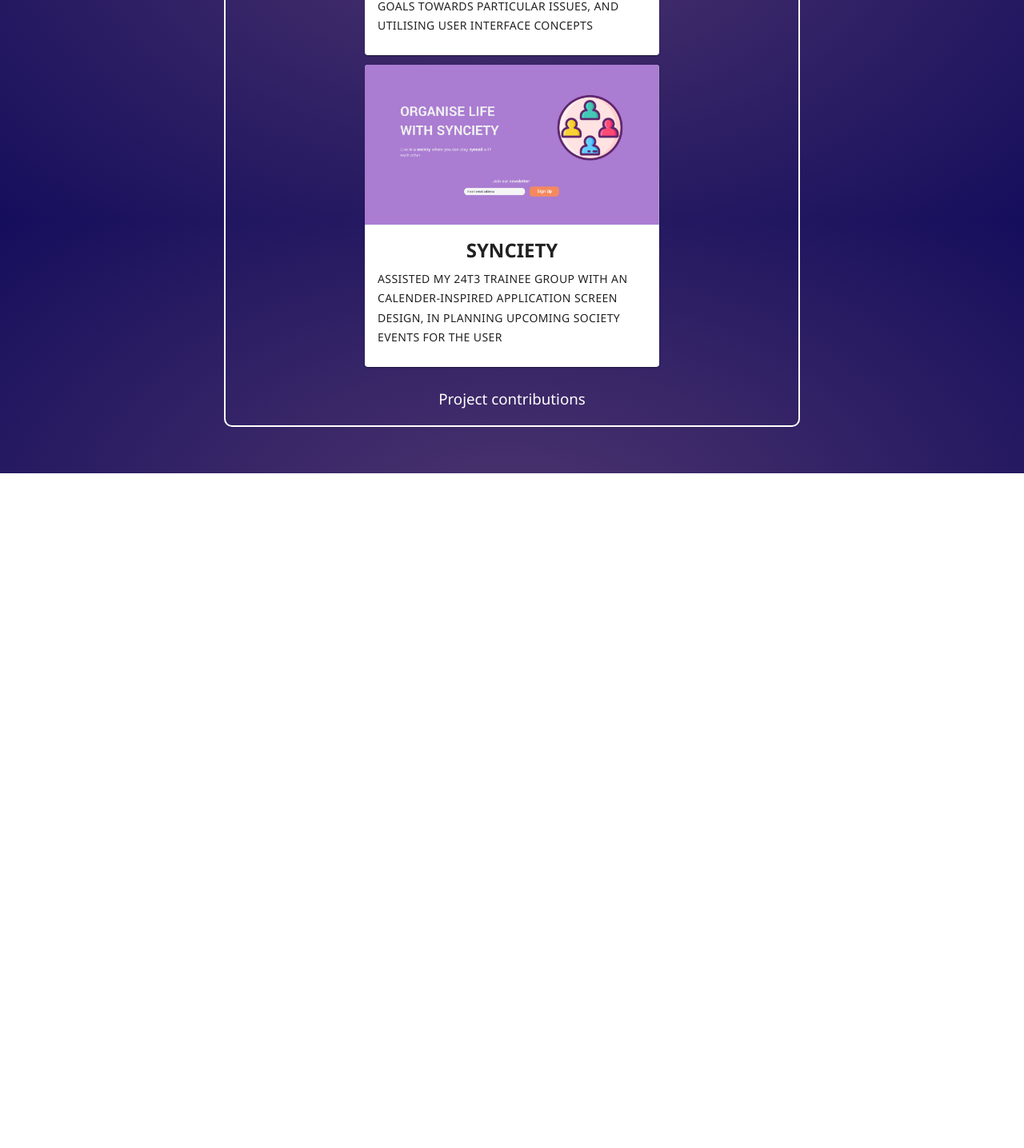
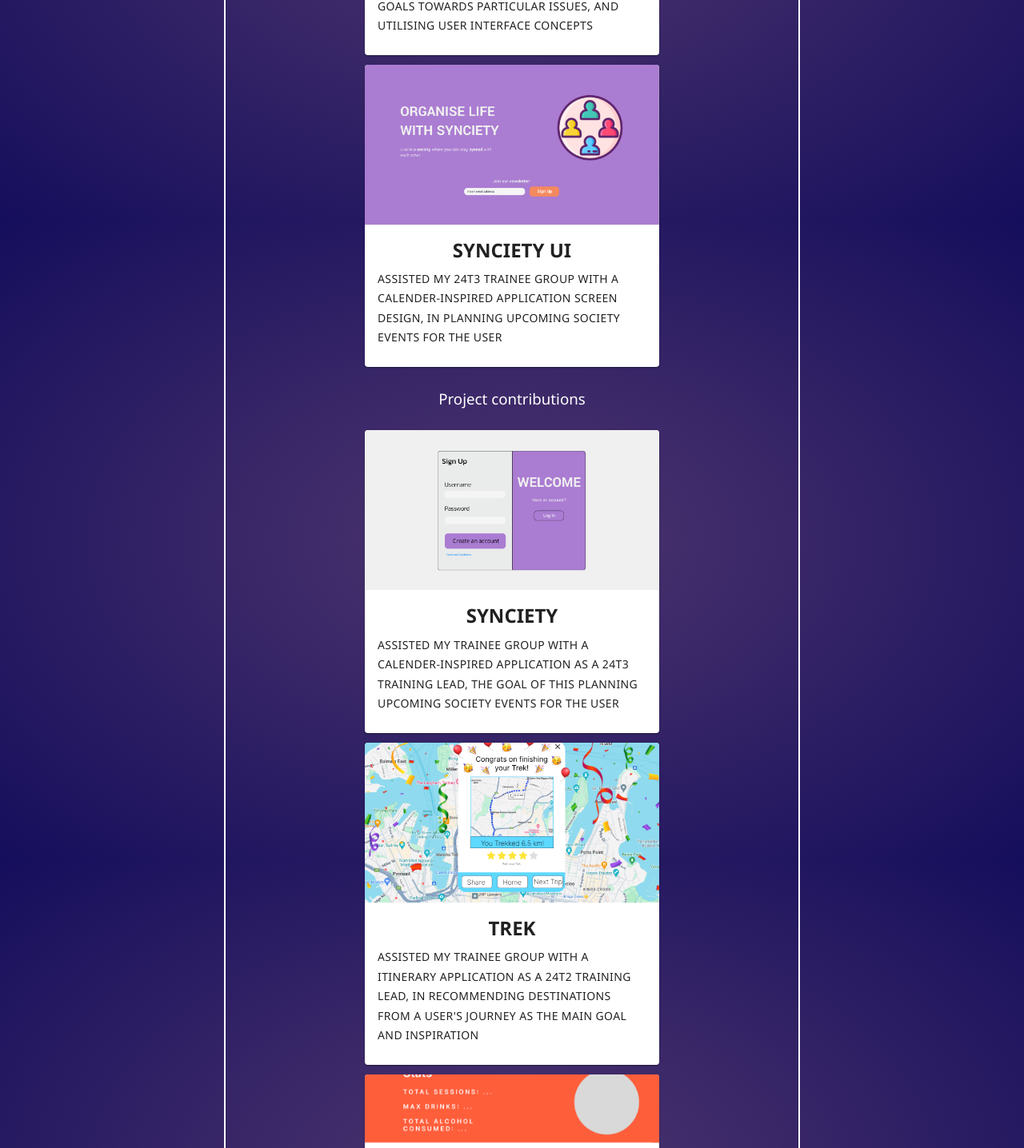
Before and after one commit to NgTaniel/port, a React (Vite) app in the folder portfolio/: page /projects in a window 1280 px wide. Shown: the part 1325-2761 px from the top of the page at 80% size. Before the commit the page ends 1917 px from the top, so only its background shows below. Built offline with nearby package versions, Linux system fonts and the light colour scheme.

Commit message:
updated project and contact page

```diff
--- a/portfolio/pages/Contactpage.jsx
+++ b/portfolio/pages/Contactpage.jsx
@@ -1,7 +1,8 @@
-import React from 'react'
+// import React from 'react'
 import { useNavigate } from 'react-router-dom'
 import AnimateComp from './AnimateComp';
 import { styled } from '@mui/system';
+import { Button } from '@mui/material';
 
 
 const Contactpage = () => {
@@ -32,6 +33,19 @@ const Contactpage = () => {
     fontWeight: '400'
   });
 
+  const ButtonRow = styled('div')({
+    display: 'flex',
+    justifyContent: 'space-evenly',
+    gap: '2vw',
+    marginBottom: '2em'
+  })
+
+  const ContactButton = styled(Button)({
+    border: '2px solid white',
+    padding: '2em',
+    borderRadius: '50%'
+  })
+
   return (
     <>
     <AnimateComp>
@@ -42,6 +56,31 @@ const Contactpage = () => {
           </svg>
         </Backbutton>
         <Heading>Contact Me</Heading>
+
+        <ButtonRow>
+          <ContactButton href='https://www.instagram.com/nathaneil_tamn/' target='_blank'>
+            <svg xmlns="http://www.w3.org/2000/svg" width="50" height="50" fill="white" className="bi bi-instagram" viewBox="0 0 16 16">
+              <path d="M8 0C5.829 0 5.556.01 4.703.048 3.85.088 3.269.222 2.76.42a3.9 3.9 0 0 0-1.417.923A3.9 3.9 0 0 0 .42 2.76C.222 3.268.087 3.85.048 4.7.01 5.555 0 5.827 0 8.001c0 2.172.01 2.444.048 3.297.04.852.174 1.433.372 1.942.205.526.478.972.923 1.417.444.445.89.719 1.416.923.51.198 1.09.333 1.942.372C5.555 15.99 5.827 16 8 16s2.444-.01 3.298-.048c.851-.04 1.434-.174 1.943-.372a3.9 3.9 0 0 0 1.416-.923c.445-.445.718-.891.923-1.417.197-.509.332-1.09.372-1.942C15.99 10.445 16 10.173 16 8s-.01-2.445-.048-3.299c-.04-.851-.175-1.433-.372-1.941a3.9 3.9 0 0 0-.923-1.417A3.9 3.9 0 0 0 13.24.42c-.51-.198-1.092-.333-1.943-.372C10.443.01 10.172 0 7.998 0zm-.717 1.442h.718c2.136 0 2.389.007 3.232.046.78.035 1.204.166 1.486.275.373.145.64.319.92.599s.453.546.598.92c.11.281.24.705.275 1.485.039.843.047 1.096.047 3.231s-.008 2.389-.047 3.232c-.035.78-.166 1.203-.275 1.485a2.5 2.5 0 0 1-.599.919c-.28.28-.546.453-.92.598-.28.11-.704.24-1.485.276-.843.038-1.096.047-3.232.047s-2.39-.009-3.233-.047c-.78-.036-1.203-.166-1.485-.276a2.5 2.5 0 0 1-.92-.598 2.5 2.5 0 0 1-.6-.92c-.109-.281-.24-.705-.275-1.485-.038-.843-.046-1.096-.046-3.233s.008-2.388.046-3.231c.036-.78.166-1.204.276-1.486.145-.373.319-.64.599-.92s.546-.453.92-.598c.282-.11.705-.24 1.485-.276.738-.034 1.024-.044 2.515-.045zm4.988 1.328a.96.96 0 1 0 0 1.92.96.96 0 0 0 0-1.92m-4.27 1.122a4.109 4.109 0 1 0 0 8.217 4.109 4.109 0 0 0 0-8.217m0 1.441a2.667 2.667 0 1 1 0 5.334 2.667 2.667 0 0 1 0-5.334"/>
+            </svg>
+          </ContactButton>
+          <ContactButton href='https://www.linkedin.com/in/nathaniel-tan-448870268/' target='_blank'>
+            <svg xmlns="http://www.w3.org/2000/svg" width="50" height="50" fill="white" className="bi bi-linkedin" viewBox="0 0 16 16">
+              <path d="M0 1.146C0 .513.526 0 1.175 0h13.65C15.474 0 16 .513 16 1.146v13.708c0 .633-.526 1.146-1.175 1.146H1.175C.526 16 0 15.487 0 14.854zm4.943 12.248V6.169H2.542v7.225zm-1.2-8.212c.837 0 1.358-.554 1.358-1.248-.015-.709-.52-1.248-1.342-1.248S2.4 3.226 2.4 3.934c0 .694.521 1.248 1.327 1.248zm4.908 8.212V9.359c0-.216.016-.432.08-.586.173-.431.568-.878 1.232-.878.869 0 1.216.662 1.216 1.634v3.865h2.401V9.25c0-2.22-1.184-3.252-2.764-3.252-1.274 0-1.845.7-2.165 1.193v.025h-.016l.016-.025V6.169h-2.4c.03.678 0 7.225 0 7.225z"/>
+            </svg>
+          </ContactButton>
+        </ButtonRow>
+        <ButtonRow>
+          <ContactButton href='https://github.com/NgTaniel' target='_blank'>
+            <svg xmlns="http://www.w3.org/2000/svg" width="50" height="50" fill="white" className="bi bi-github" viewBox="0 0 16 16">
+              <path d="M8 0C3.58 0 0 3.58 0 8c0 3.54 2.29 6.53 5.47 7.59.4.07.55-.17.55-.38 0-.19-.01-.82-.01-1.49-2.01.37-2.53-.49-2.69-.94-.09-.23-.48-.94-.82-1.13-.28-.15-.68-.52-.01-.53.63-.01 1.08.58 1.23.82.72 1.21 1.87.87 2.33.66.07-.52.28-.87.51-1.07-1.78-.2-3.64-.89-3.64-3.95 0-.87.31-1.59.82-2.15-.08-.2-.36-1.02.08-2.12 0 0 .67-.21 2.2.82.64-.18 1.32-.27 2-.27s1.36.09 2 .27c1.53-1.04 2.2-.82 2.2-.82.44 1.1.16 1.92.08 2.12.51.56.82 1.27.82 2.15 0 3.07-1.87 3.75-3.65 3.95.29.25.54.73.54 1.48 0 1.07-.01 1.93-.01 2.2 0 .21.15.46.55.38A8.01 8.01 0 0 0 16 8c0-4.42-3.58-8-8-8"/>
+            </svg>
+          </ContactButton>
+          <ContactButton href='https://www.facebook.com/nathaniel.tan.796569/' target='_blank'>
+            <svg xmlns="http://www.w3.org/2000/svg" width="50" height="50" fill="white" className="bi bi-facebook" viewBox="0 0 16 16">
+              <path d="M16 8.049c0-4.446-3.582-8.05-8-8.05C3.58 0-.002 3.603-.002 8.05c0 4.017 2.926 7.347 6.75 7.951v-5.625h-2.03V8.05H6.75V6.275c0-2.017 1.195-3.131 3.022-3.131.876 0 1.791.157 1.791.157v1.98h-1.009c-.993 0-1.303.621-1.303 1.258v1.51h2.218l-.354 2.326H9.25V16c3.824-.604 6.75-3.934 6.75-7.951"/>
+            </svg>
+          </ContactButton>
+        </ButtonRow>
       </ContactContainer>
     </AnimateComp>
     </>
--- a/portfolio/pages/Projectpage.jsx
+++ b/portfolio/pages/Projectpage.jsx
@@ -7,7 +7,7 @@ import sip1 from '../images/sip1.png';
 import sip2 from '../images/sip2.png';
 import trek1 from '../images/trek1.png';
 import trek2 from '../images/trek2.png';
-import care1 from '../images/care1.png';
+// import care1 from '../images/care1.png';
 import care2 from '../images/care2.png';
 import synciety1 from '../images/synciety1.png'
 import synciety2 from '../images/synciety2.png'
@@ -90,7 +90,7 @@ const Projectpage = () => {
             />
             <CardContent>
               <CardTitle gutterBottom variant="h5" component="div">
-                Sip-Sip Hooray
+                Sip-Sip Hooray UI
               </CardTitle>
               <CardInfo variant="body3">
                 23T3 Trainee Project: UI Screen Design Prototype showcasing a drink simulator application
@@ -112,7 +112,7 @@ const Projectpage = () => {
             />
             <CardContent>
               <CardTitle gutterBottom variant="h5" component="div">
-                Trek
+                Trek UI
               </CardTitle>
               <CardInfo variant="body3">
                 Oversaw and assisted my 24T2 group with an Itinerary application prototype, in recommending destinations from a user&apos;s journey
@@ -156,16 +156,81 @@ const Projectpage = () => {
             />
             <CardContent>
               <CardTitle gutterBottom variant="h5" component="div">
-                Synciety
+                Synciety UI
               </CardTitle>
               <CardInfo variant="body3">
-                Assisted my 24T3 trainee group with an Calender-inspired application screen design, in planning upcoming society events for the user
+                Assisted my 24T3 trainee group with a Calender-inspired application screen design, in planning upcoming society events for the user
               </CardInfo>
             </CardContent>
           </StyledCard>
         </ProjectButton>
 
         <Subheading>Project contributions</Subheading>
+        <ProjectButton
+          href='https://github.com/devsoc-unsw/trainee-emperor-24t3'
+          target='_blank'
+        >
+          <StyledCard>
+            <CardMedia
+              component='img'
+              alt='sip'
+              height='200'
+              image={synciety1}
+            />
+            <CardContent>
+              <CardTitle gutterBottom variant="h5" component="div">
+                Synciety
+              </CardTitle>
+              <CardInfo variant="body3">
+                Assisted my trainee group with a Calender-inspired application as a 24T3 Training Lead, the goal of this planning upcoming society events for the user
+              </CardInfo>
+            </CardContent>
+          </StyledCard>
+        </ProjectButton>
+
+        <ProjectButton
+          href='https://github.com/devsoc-unsw/trainee-ranger-24t2'
+          target='_blank'
+        >
+          <StyledCard>
+            <CardMedia
+              component='img'
+              alt='sip'
+              height='200'
+              image={trek1}
+            />
+            <CardContent>
+              <CardTitle gutterBottom variant="h5" component="div">
+                Trek
+              </CardTitle>
+              <CardInfo variant="body3">
+                Assisted my trainee group with a Itinerary application as a 24T2 Training Lead, in recommending destinations from a user&apos;s journey as the main goal and inspiration
+              </CardInfo>
+            </CardContent>
+          </StyledCard>
+        </ProjectButton>
+
+        <ProjectButton
+          href='https://github.com/csesoc/trainee-5-23t3'
+          target='_blank'
+        >
+          <StyledCard>
+            <CardMedia
+              component='img'
+              alt='sip'
+              height='200'
+              image={sip1}
+            />
+            <CardContent>
+              <CardTitle gutterBottom variant="h5" component="div">
+                Sip-Sip Hooray
+              </CardTitle>
+              <CardInfo variant="body3">
+                My 23T3 trainee group project which focuses on a drinking simulator, intended to test and track the user&apos;s progress with the quantity and type of drinks interacted in the application
+              </CardInfo>
+            </CardContent>
+          </StyledCard>
+        </ProjectButton>
       </ProjectContainer>
       <br/>
     </AnimateComp>
```
